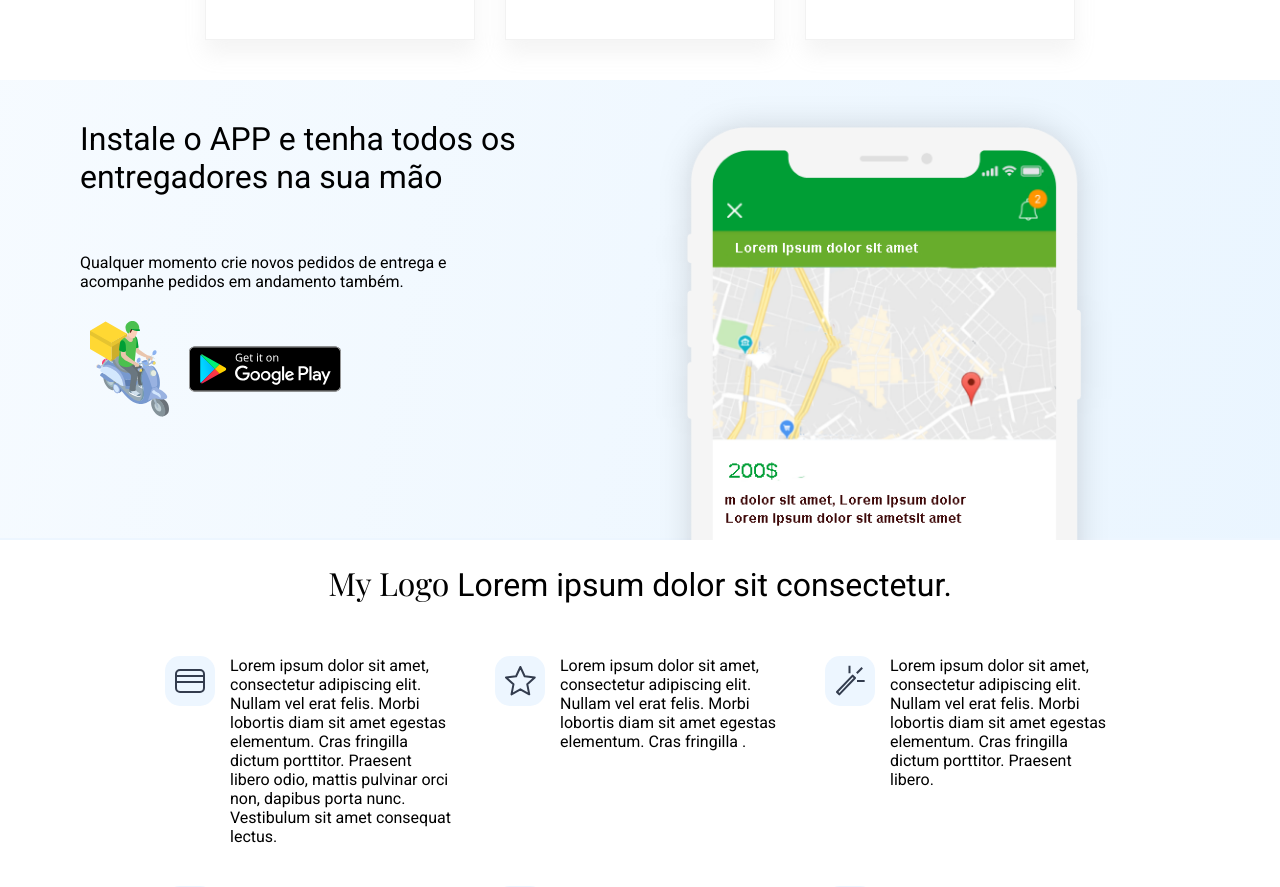
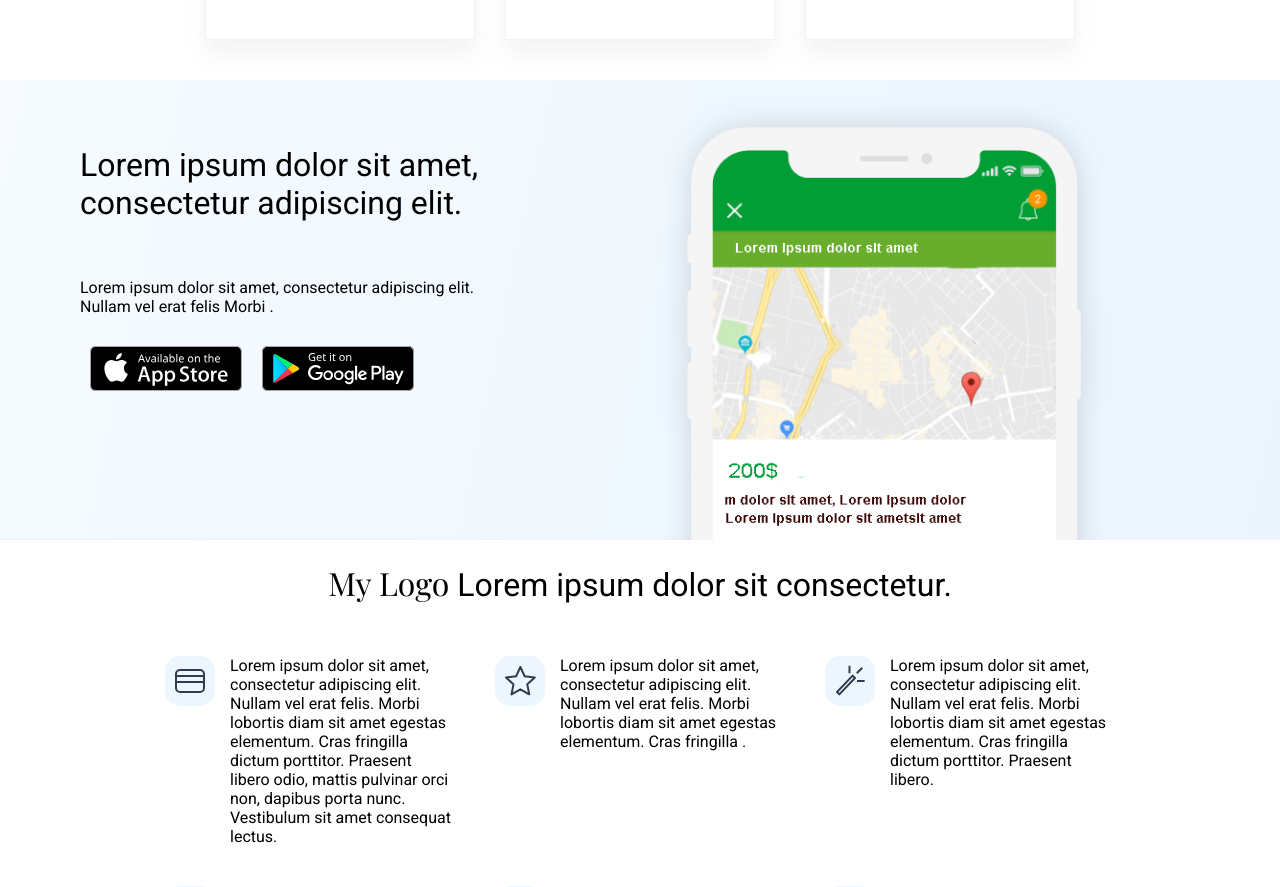
Before and after one commit to codepro-ao/ui-deliveries-website, a React (Create React App) app: page / in a window 1280 px wide. Shown: the part 840-1727 px from the top of the page. Built offline with nearby package versions, Linux system fonts and the light colour scheme.

Commit message:
Adicionado  loren ipsum

```diff
--- a/src/components/Home/AppWrapper.js
+++ b/src/components/Home/AppWrapper.js
@@ -1,5 +1,5 @@
 import React from 'react'
-import AppStore from '../../assets/img/br/vehicles/moto.svg'
+import AppStore from '../../assets/img/br/mobile-app/appstore.svg'
 import GooglePlay from '../../assets/img/br/mobile-app/playstore.svg'
 import AppMobile from '../../assets/img/br/app-promo/app-promo.png'
 import './AppWrapper.css'
@@ -9,9 +9,9 @@ function AppWrapper(){
             <div className="appwrapper-container">
                 <div className="describle">
                     <h2>
-                        Instale o APP e tenha todos os entregadores na sua mão
+                        Lorem ipsum dolor sit amet, consectetur adipiscing elit.
                     </h2>
-                    <p>Qualquer momento crie novos pedidos de entrega e acompanhe pedidos em andamento também.</p>
+                    <p>Lorem ipsum dolor sit amet, consectetur adipiscing elit. Nullam vel erat felis Morbi .</p>
                     <div className="describle-img">
                         <img src={AppStore} alt="AppStore image"/>
                         <img src={GooglePlay} alt="GooglePlay image"/>
```
